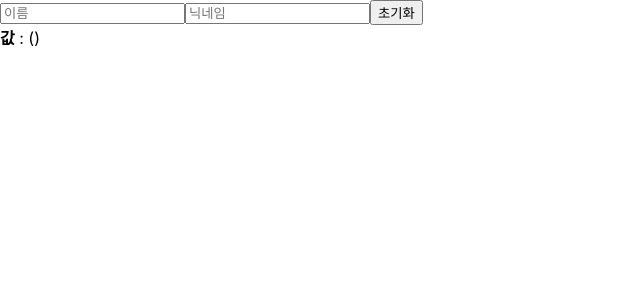
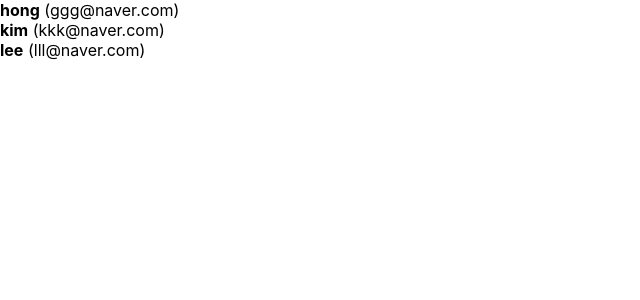
Before and after one commit to supreme-developer/react2, a React (Create React App) app in the folder react-advanced/: page / in a window 1280 px wide. Shown: the top 300 px of the page, without its empty margins (0-640 px from the left). Built offline with nearby package versions, Linux system fonts and the light colour scheme.

Commit message:
[react] 배열 렌더링
 - 컨포넌트에 props 전달해서 처리하는 로직과 배열내장함수인 map을 사용하여서 배열 렌더링을 구현하는 테스트 예제

```diff
--- a/react-advanced/src/App.js
+++ b/react-advanced/src/App.js
@@ -31,7 +31,8 @@
 // import Counter from './component/Counter'
 // import InputSample from './component/InputSample'
 // import InputSample1 from './component/InputSample1'
-import InputSample2 from './component/InputSample2'
+// import InputSample2 from './component/InputSample2'
+import UserList from './component/UserList'
 
 // isSpecial 만 넣어줄시 isSpecial={true} 와 동일
 function App() {
@@ -42,7 +43,8 @@
     // </Wrapper>
     // <Counter />
     // <InputSample/>
-    <InputSample2/>
+    // <InputSample2/>
+    <UserList />
   );
 }
 
--- /dev/null
+++ b/react-advanced/src/component/UserList.js
@@ -0,0 +1,42 @@
+import React from 'react';
+
+function User({user}) {
+    return (
+        <div>
+            <b>{user.username}</b> <span>({user.email})</span>
+        </div>
+    );
+}
+
+function UserList() {
+    const users = [
+        {
+            id : 1,
+            username : 'hong',
+            email : 'ggg@naver.com'
+        },
+        {
+            id : 2,
+            username : 'kim',
+            email : 'kkk@naver.com'
+        },
+        {
+            id : 3,
+            username : 'lee',
+            email : 'lll@naver.com'
+        }
+    ];
+
+    return (
+        <div>
+            {/* <User user={users[0]} />
+            <User user={users[1]} />
+            <User user={users[2]} /> */}
+            {users.map(user => (
+                <User user={user} key={user.id} />
+            ))}
+        </div>
+    )
+}
+
+export default UserList;
```
Also changed, not shown: 1 other file (tests, documents, lock files or other folders).
